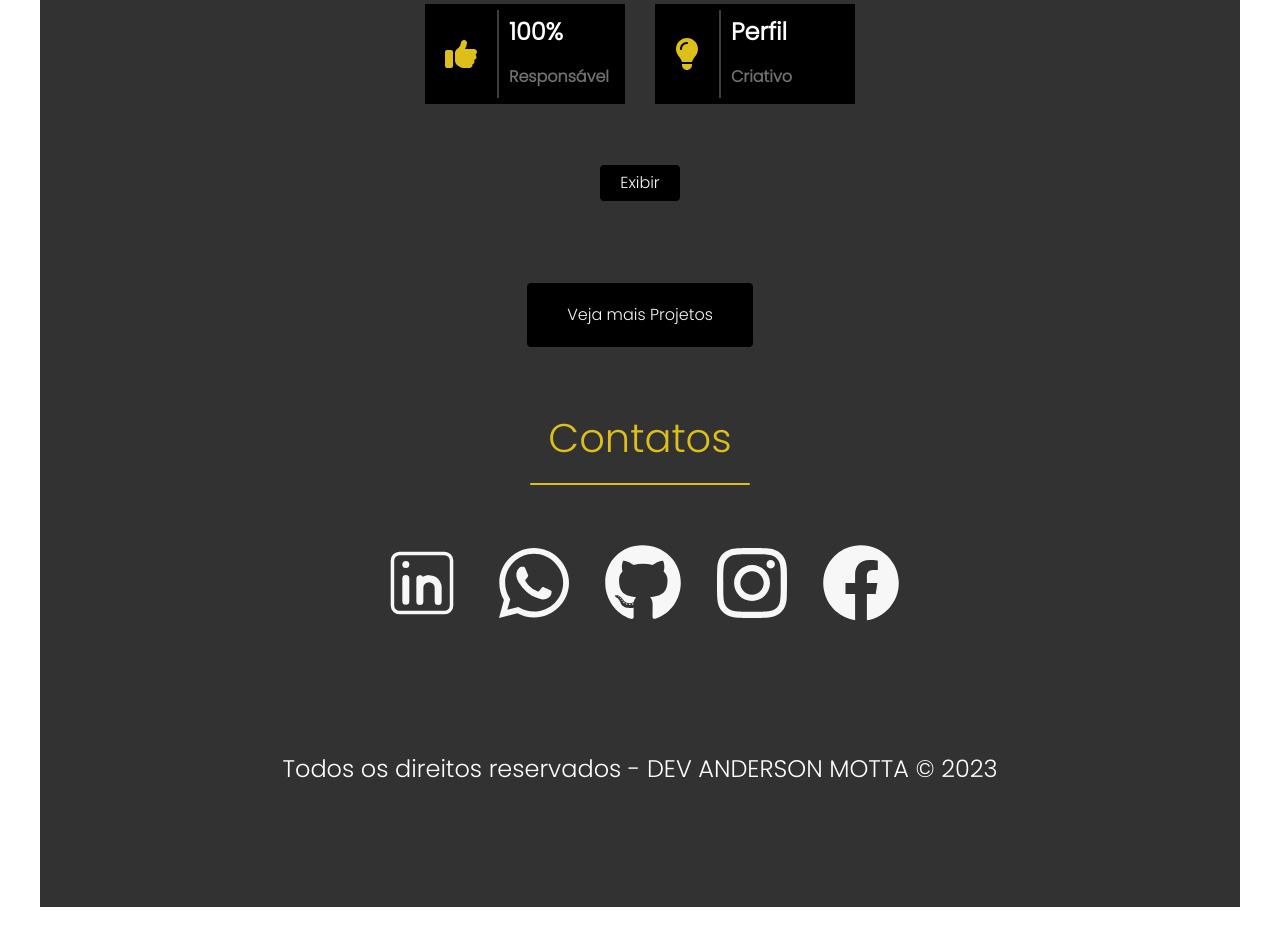
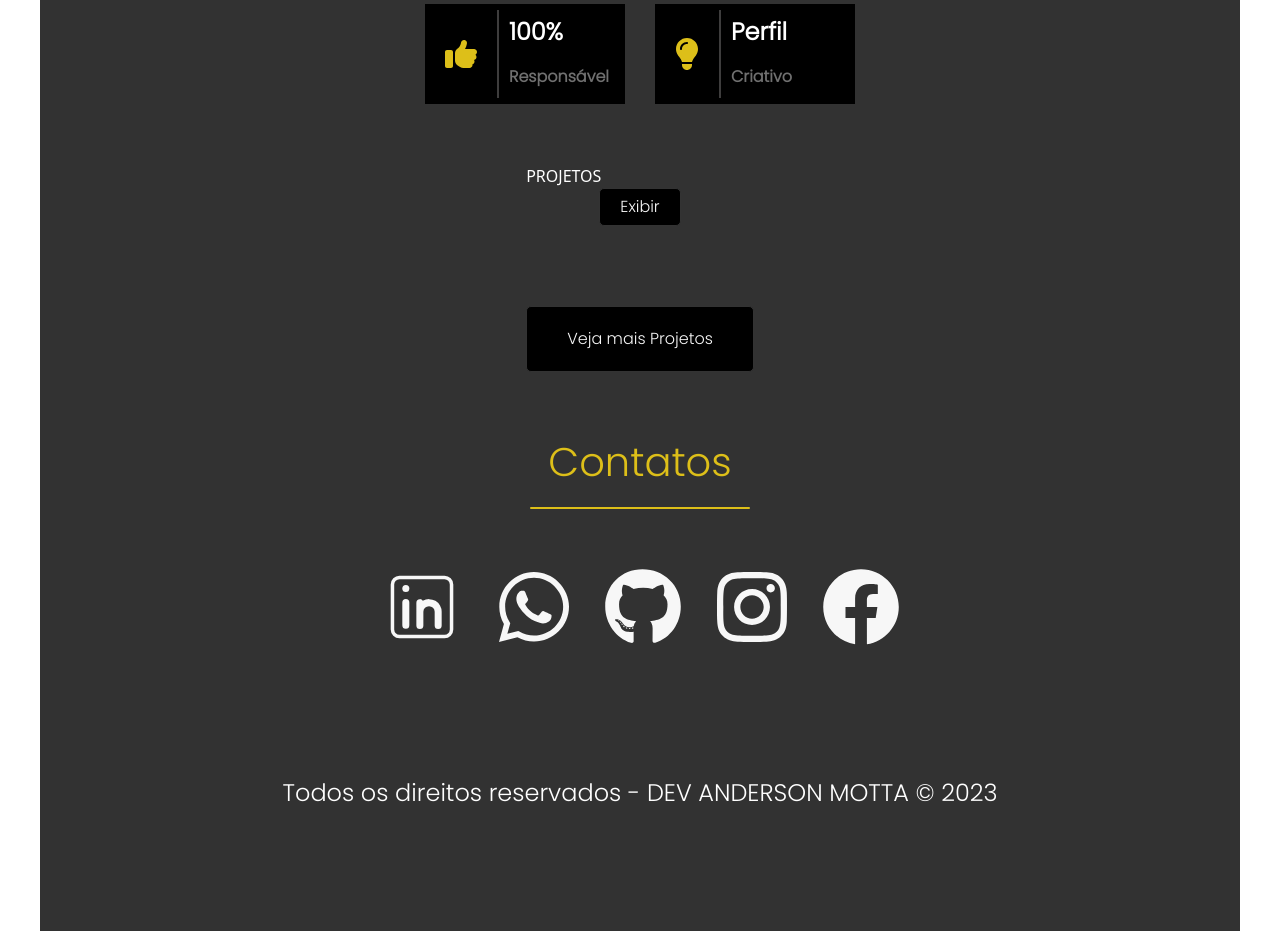
Before and after one commit to 1andersonmotta/reactNext, a Next.js app: page / in a window 1280 px wide. Shown: the part 4700-5631 px from the top of the page. Before the commit the page ends 5607 px from the top, so only its background shows below. Built offline with nearby package versions, Linux system fonts and the light colour scheme.

Commit message:
fix adjust and format in title h2

```diff
--- a/src/components/projects.tsx
+++ b/src/components/projects.tsx
@@ -79,8 +79,8 @@ const ProjectsComponent = () => {
     // });
 
     return (
-        <section className="projects">
-
+        <section className="projects" id='projeto'>
+            <h2>PROJETOS</h2>
             <div className="projects_models">
                 <ul aria-label="Navegação entre modelos especificos de projetos">
                     <li onClick={() => { listAll() }} ref={buttonGeral} className="vermais">Exibir</li>
```
